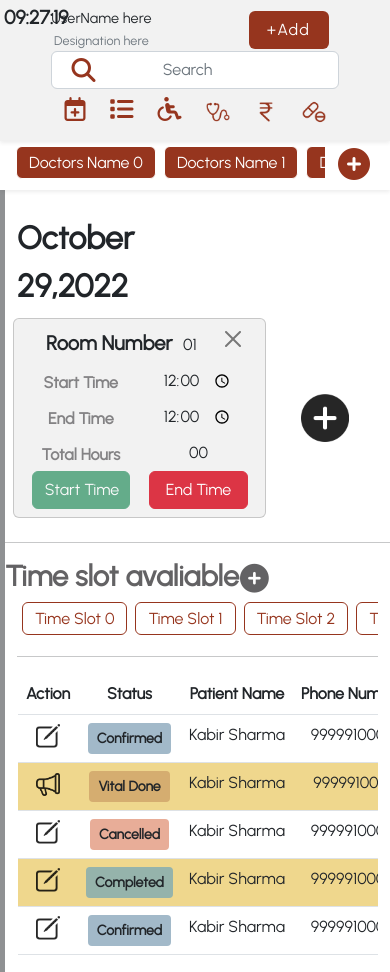
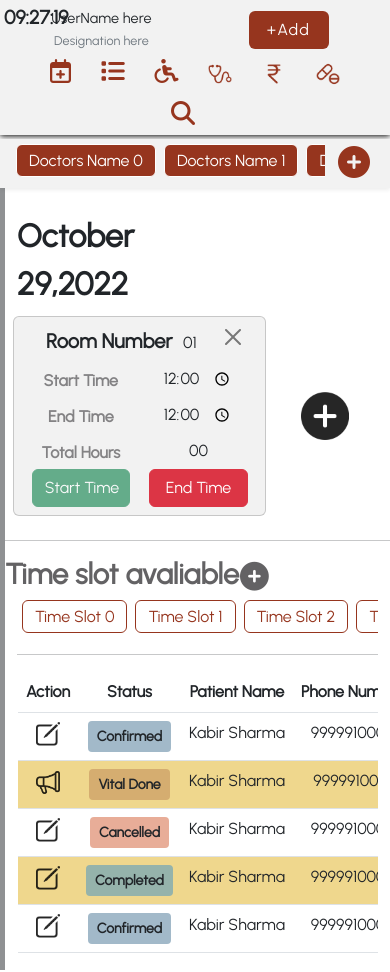
Before and after one commit to Cyberpunkpranav/Aartas-Dashboard, a plain HTML site: page public/dashboard.html in a window 390 px wide. Drawn offline with nearby package versions, Linux system fonts and the light colour scheme.

Commit message:
dashboard

```diff
--- a/public/dashboard.html
+++ b/public/dashboard.html
@@ -17,7 +17,7 @@
 
   <button  class="parentclose position-absolute"onclick="closeform()"></button>
   <!-- Navbar-->
-  <div class="navsection p-2 shadow-sm">
+  <div class="navsection p-2">
 
     <div class="container-fluid ">
       <div class="row align-items-center justify-content-evenly">
@@ -31,9 +31,9 @@
         </div>
         <!-- User card-->
         <!--menu-->
-        <div class="col-lg-6 col-xl-5 col-sm-auto col-md-auto p-2 m-0 menu order-1 order-xl-0 order-sm-0 order-md-0 order-sm-0">
-          <div class="row align-items-center justify-content-center">
-            <div class="col-auto "><a href="#" class="text-decoration-none">
+        <div class="col-lg-6 col-xl-5 col-sm-auto col-md-auto col-10 p-2 m-0 menu order-1 order-xl-0 order-sm-0 order-md-0 order-sm-0">
+          <div class="row align-items-center justify-content-around">
+            <div class="col-auto"><a href="#" class="text-decoration-none">
                 <div class="text-center"><a>
                     <i class="fa fa-calendar-plus-o" style="color:#96351E;"></i>
                     <p class="col-12 m-0">Today</p>
@@ -101,22 +101,32 @@
 
         <!--Add Button catalog-->
         <!--Search-->
-
-        <div class="col-10 col-lg-2 col-xl-2 col-md-3 col-sm-2 search">
+        <div class="col-10 col-lg-2 col-xl-2 col-md-3 col-sm-2 py-3  order-sm-2 order-2 Search position-relative">
+          <article class='Search-box'>
+            <input type="text" class="Search-Text"  placeholder= "Type to search"/>
+            <a class="Search-btn" href="#"><i class="fa fa-search" aria-hidden="true"style="color:#96351E;"></i></a>
+          </article>
+        </div>
+        <!-- <div class="col-10 col-lg-2 col-xl-2 col-md-3 col-sm-2 search">
           <form class="d-flex position-relative ">
             <input class="form-control col-auto" type="search" placeholder="Search" aria-label="Search">
             <button class="searchbtn rounded btn-sm m-0 position-absolute" type="submit"><i class="fa fa-search"
                 aria-hidden="true"></i></button>
           </form>
         </div>
+     -->
         <!--Search-->
       </div>
     </div>
   </div>
   <!-- Navbar-->
-
+  <!-- <article class=Search-box>
+    <input class=Search-Text type="text" placeholder= "Type to search">
+    <a class="Search-btn" href="#">
+      <img src="Search.png" alt="Search Here"></img>
+  </a></article> -->
   <!--Userin-->
-  <div class="container-fluid">
+  <div class="container-fluid doctorcontainer">
     <section class="doctorsection ">
       <div class="row shadow-sm">
 
@@ -136,10 +146,10 @@
           <form class="col-12">
             <div class="form-group col-10 m-auto py-3">
               <label for="inputEmail4" class="mb-2">Primary Phone Number</label>
-              <input type="number" max="10" min="10" class="form-control m-auto" id="inputEmail4"
+              <input type="number" max="10" min="10" class="form-control patientnumber m-auto" id="inputEmail4"
                 placeholder="Phone Number" required>
               <label for="inputEmail4" class="pt-3 mb-2">Enter Name</label>
-              <input type="text" maxlength="50" class="form-control m-auto" placeholder="Enter FirstName and LastName" required>
+              <input type="text" maxlength="50" class="form-control m-auto patientname" placeholder="Enter FirstName and LastName" required>
             </div>
             <hr>
             <div class="col-10  m-auto form-group">
--- a/src/css/dashboard.css
+++ b/src/css/dashboard.css
@@ -29,6 +29,53 @@ html {
     left: 25%;
 }
 /*----------------------draggable css--------------------------------------------------*/
+
+/*----------------------search animation css--------------------------------------------------*/
+.Search-box {
+    position: absolute;
+    left:50%;
+    transform: translate(-50%, -50%);
+    background:var(--seashell);
+    height: 2rem;
+    border-radius:1rem;
+    color:var(--charcoal);
+    transition: all 0.4s;
+    width:0%;
+    padding:2%;
+  }
+  .Search-box:hover > .Search-Text {
+    width: 80%;
+  }
+.Search-box:hover{
+    width:90%;
+    background:var(--pearl);
+}
+  .Search-btn {
+    color: transparent;
+    float: right;
+
+    margin:0;
+    border-radius: 50%;
+    background: transparent;
+    display: flex;
+    justify-content: center;
+    align-items: center;
+    transition: all 0.4s;
+
+  }
+  .Search-Text {
+    border: none;
+    background: none;
+    outline: none;
+    float: left;
+    padding:0px;
+    color:var(--charcoal);
+    font-size: 1rem;
+    transition: all 0.4s;
+    width: 0px;
+    transition: all 0.4s;
+  }
+  /*----------------------search animation css--------------------------------------------------*/
 :root {
     --burntumber: #96351E;
     --brandy: #DBB98F;
@@ -63,7 +110,7 @@ body::-webkit-scrollbar-thumb:hover {
 }
 
 .scroll::-webkit-scrollbar {
-    height: 0.7rem;
+    height: 0.4rem;
 }
 
 .scroll::-webkit-scrollbar-track {
@@ -85,6 +132,7 @@ body::-webkit-scrollbar-thumb:hover {
 .navsection {
     background-color: var(--seashell);
     font-family: 'Urbanist', sans-serif;
+    box-shadow: 0px 1px 6px 0px black;
 }
 
 .navsection .menu p {
@@ -104,7 +152,9 @@ body::-webkit-scrollbar-thumb:hover {
 .navsection i {
     font-size: 150%;
 }
-
+.doctorsection{
+    background-color: var(--seashell);
+}
 .doctorsection i {
     font-size: 200%;
 }
@@ -187,7 +237,10 @@ border:1px solid var(--pearl)
 .menu .col-auto:hover {
     background-color: var(--pearl);
 }
-
+.doctorcontainer{
+    background-color: var(--seashell);
+    margin-top:0.25rem;
+}
 .doctorsection {
     font-family: 'Urbanist', sans-serif;
 
--- a/src/js/dashboard.js
+++ b/src/js/dashboard.js
@@ -231,3 +231,12 @@ function onlyOne(checkbox) {
  $('#livetime').on('click',function(){
   $(this).draggable();
  })
+
+ $('.selectpatient').on('input',function(){
+  var selectpatientinput = this.value;
+if(isNaN(selectpatientinput) == false){
+  $('.patientnumber').attr('value',selectpatientinput);
+}else{
+  $('.patientname').attr('value',selectpatientinput);
+}
+ })
```
